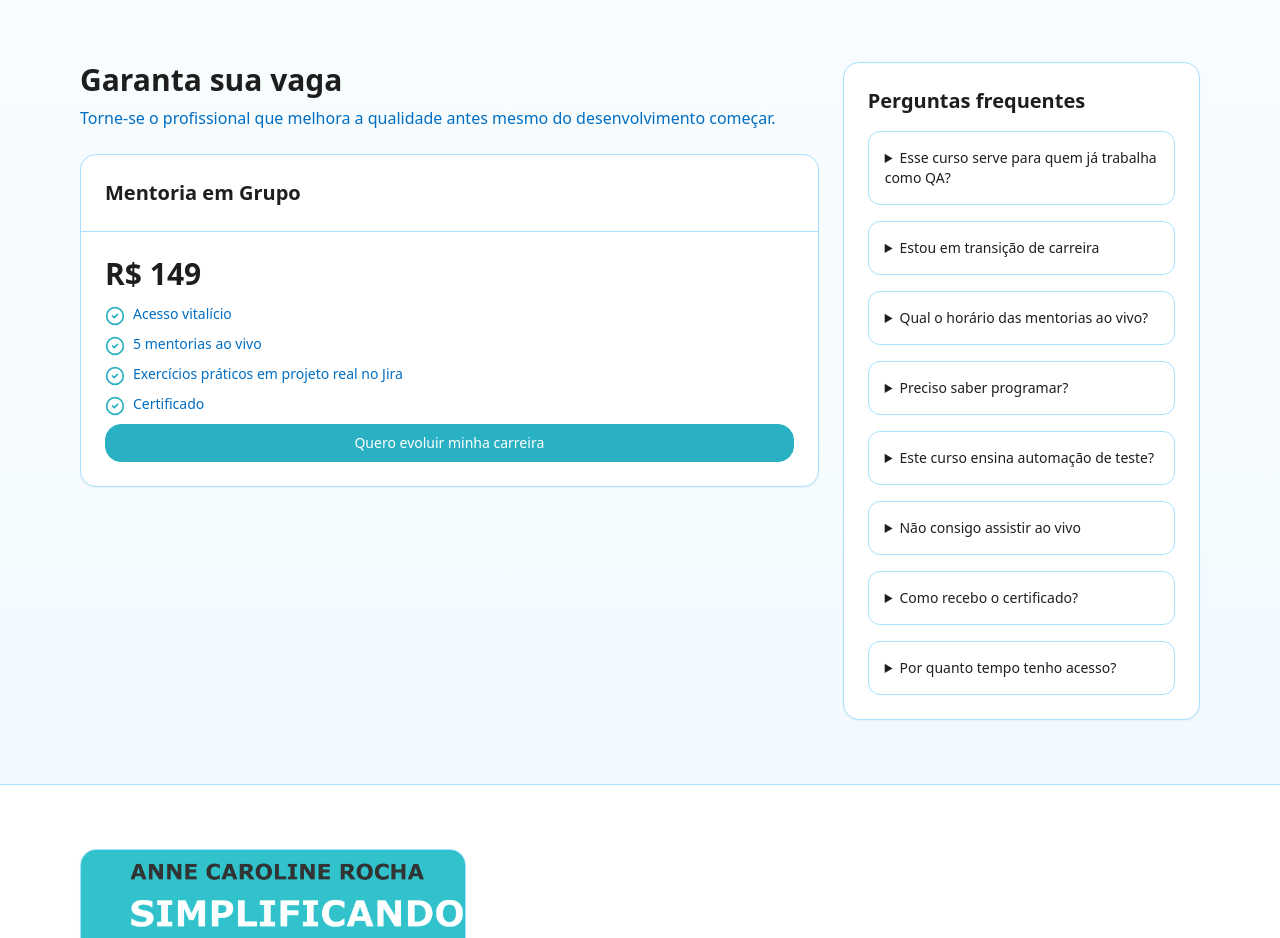
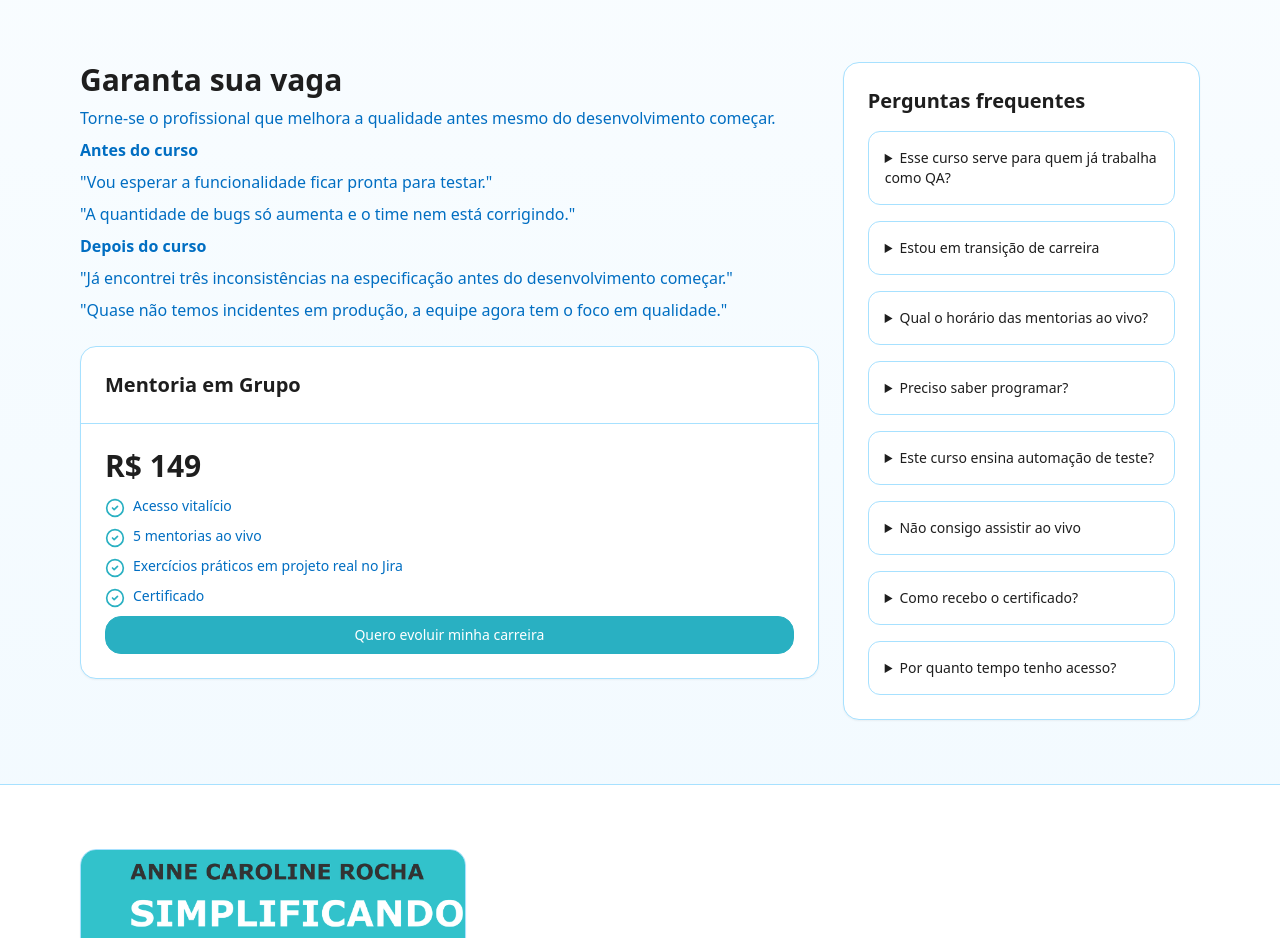
Before and after one commit to carolsprak/cursos, a React (Vite) app: page / in a window 1280 px wide. Shown: the part 3820-4758 px from the top of the page. Built offline with nearby package versions, Linux system fonts and the light colour scheme.

Commit message:
Update App.jsx

```diff
--- a/src/App.jsx
+++ b/src/App.jsx
@@ -359,6 +359,12 @@
           <motion.div {...fadeUp} className="lg:col-span-2">
             <h2 className="text-2xl md:text-3xl font-bold">Garanta sua vaga</h2>
             <p className="text-insprak-700 mt-2">Torne-se o profissional que melhora a qualidade antes mesmo do desenvolvimento começar.</p>
+            <p className="text-insprak-700 mt-2"><b>Antes do curso</b></p>
+            <p className="text-insprak-700 mt-2">"Vou esperar a funcionalidade ficar pronta para testar."</p>
+            <p className="text-insprak-700 mt-2">"A quantidade de bugs só aumenta e o time nem está corrigindo."</p>
+            <p className="text-insprak-700 mt-2"><b>Depois do curso</b></p>
+            <p className="text-insprak-700 mt-2">"Já encontrei três inconsistências na especificação antes do desenvolvimento começar."</p>
+            <p className="text-insprak-700 mt-2">"Quase não temos incidentes em produção, a equipe agora tem o foco em qualidade."</p>
             <div className="grid md:grid-cols-1 gap-6 mt-6">
               <Card className="rounded-2xl">
                 <CardHeader>
```
